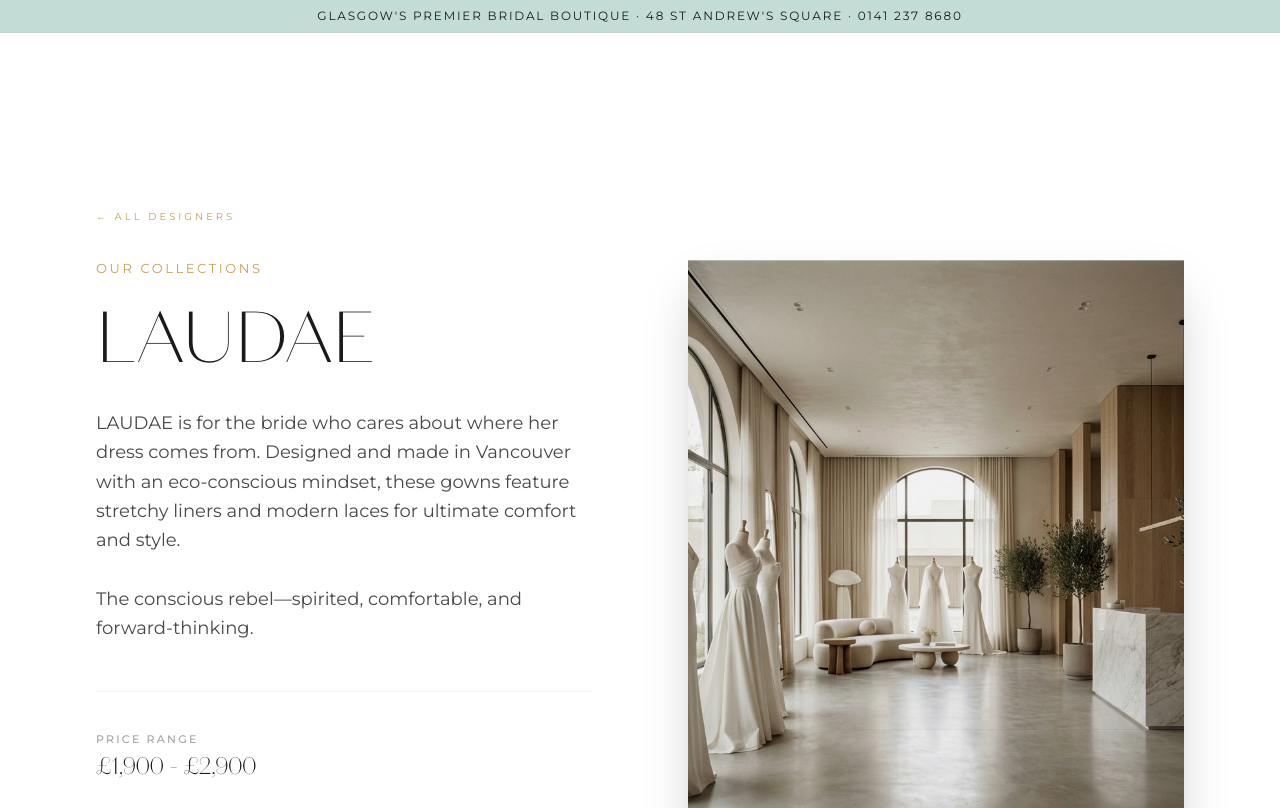
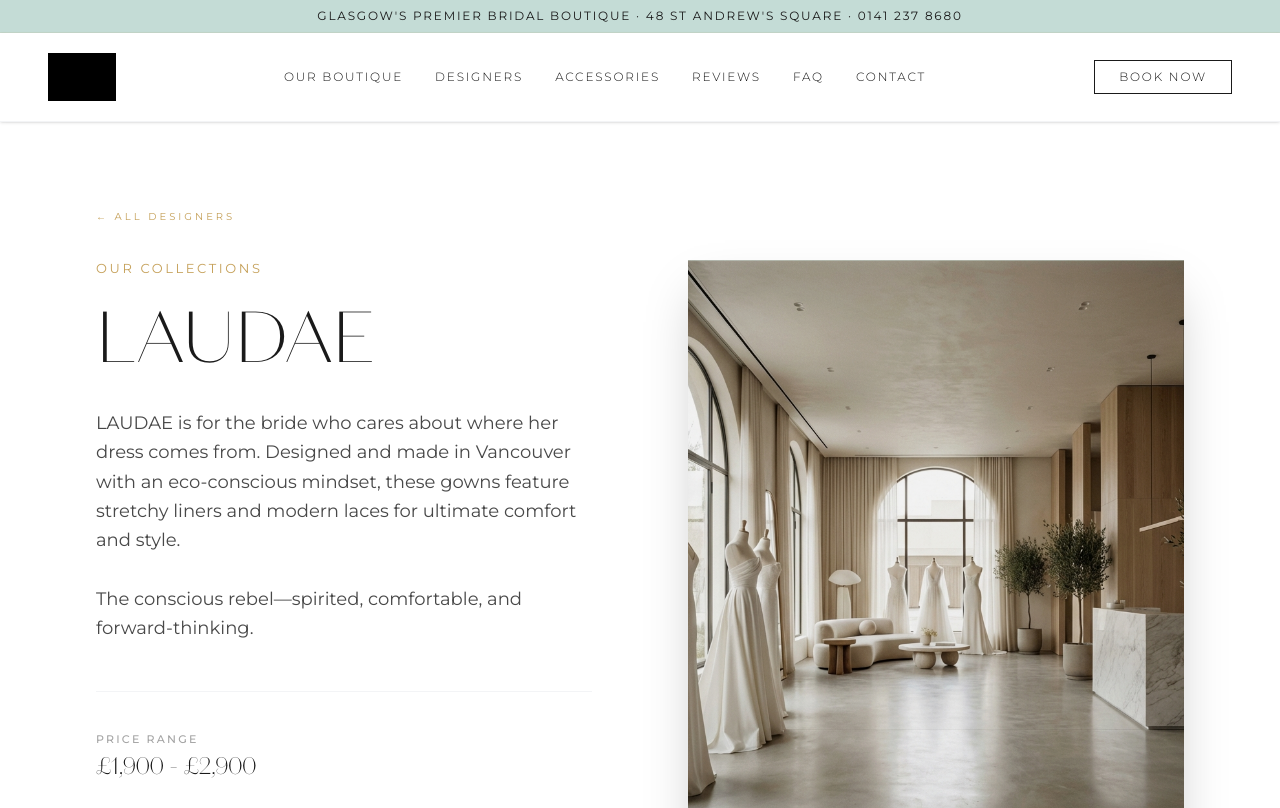
Before and after one commit to AliNMackie/bridalcourtyard, a Next.js app: page /laudae in a window 1280 px wide. Shown: the top 808 px of the page. Built offline with nearby package versions, Linux system fonts and the light colour scheme; a web font is replaced by a local one.

Commit message:
fix: navbar visibility on inner pages - dark text on white backgrounds

```diff
--- a/src/components/Navbar.tsx
+++ b/src/components/Navbar.tsx
@@ -2,6 +2,7 @@
 "use client";
 
 import { useState, useEffect } from "react";
+import { usePathname } from "next/navigation";
 import Link from "next/link";
 import Image from "next/image";
 import { cn } from "@/lib/utils";
@@ -19,6 +20,11 @@
 export default function Navbar() {
   const [isScrolled, setIsScrolled] = useState(false);
   const [isMobileOpen, setIsMobileOpen] = useState(false);
+  const pathname = usePathname();
+  const isHome = pathname === "/";
+
+  // On inner pages, always show dark styling
+  const showDark = isScrolled || !isHome;
 
   useEffect(() => {
     const handleScroll = () => {
@@ -29,7 +35,7 @@
     return () => window.removeEventListener("scroll", handleScroll);
   }, []);
 
-  // Close mobile menu on route change
+  // Lock body scroll when mobile menu is open
   useEffect(() => {
     if (isMobileOpen) {
       document.body.style.overflow = "hidden";
@@ -38,6 +44,7 @@
     }
     return () => { document.body.style.overflow = ""; };
   }, [isMobileOpen]);
+
 
   return (
     <>
@@ -55,7 +62,9 @@
             "w-full transition-all duration-500 border-b",
             isScrolled
               ? "bg-white border-luxury-gold py-3 shadow-sm"
-              : "bg-white/0 border-transparent py-5"
+              : showDark
+                ? "bg-white border-gray-100 py-5 shadow-sm"
+                : "bg-white/0 border-transparent py-5"
           )}
         >
           <div className="max-w-7xl mx-auto px-6 md:px-12 flex items-center justify-between">
@@ -68,7 +77,7 @@
                 height={50}
                 className={cn(
                   "h-10 md:h-12 w-auto transition-all duration-500",
-                  isScrolled ? "brightness-0" : "brightness-0 invert"
+                  showDark ? "brightness-0" : "brightness-0 invert"
                 )}
                 priority
               />
@@ -77,7 +86,7 @@
             {/* Desktop Links */}
             <div className={cn(
               "hidden lg:flex items-center space-x-8 text-[12px] uppercase tracking-[0.15em] font-light transition-colors duration-500",
-              isScrolled ? "text-charcoal" : "text-white"
+              showDark ? "text-charcoal" : "text-white"
             )}>
               {NAV_LINKS.map((link) => (
                 <Link
@@ -96,7 +105,7 @@
                 href="/contact"
                 className={cn(
                   "hidden md:inline-block border px-6 py-2 text-[10px] md:text-xs uppercase tracking-[0.15em] font-light transition-all duration-300",
-                  isScrolled
+                  showDark
                     ? "border-charcoal bg-white text-charcoal hover:bg-luxury-gold hover:border-luxury-gold hover:text-white"
                     : "border-white bg-transparent text-white hover:bg-white hover:text-charcoal"
                 )}
@@ -109,7 +118,7 @@
                 onClick={() => setIsMobileOpen(true)}
                 className={cn(
                   "lg:hidden p-2 transition-colors",
-                  isScrolled ? "text-charcoal" : "text-white"
+                  showDark ? "text-charcoal" : "text-white"
                 )}
                 aria-label="Open menu"
               >
```
